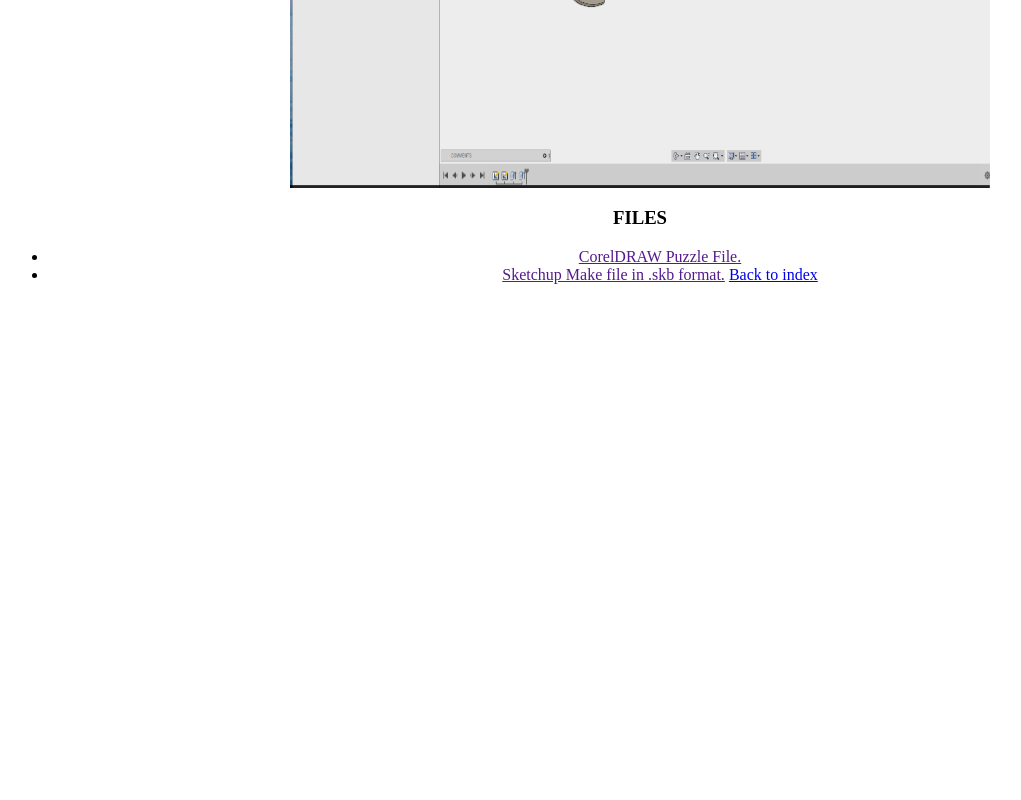
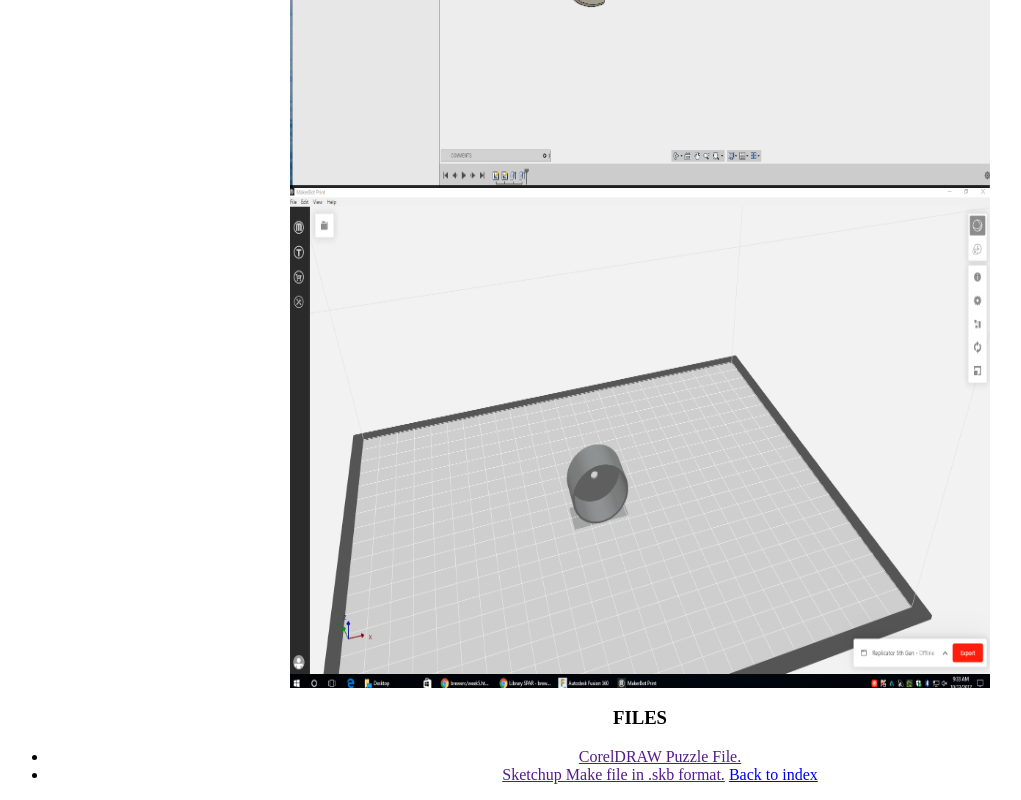
Before and after one commit to wrafab/brewerc, a plain HTML site: page week5.html in a window 1280 px wide. Shown: the part 378-1178 px from the top of the page, without its empty margins (0-1021 px from the left). Before the commit the page ends 800 px from the top, so only its background shows below. Drawn offline with Linux system fonts and the light colour scheme.

Commit message:
Update week5.html

```diff
--- a/week5.html
+++ b/week5.html
@@ -19,6 +19,7 @@ body
 <h1> Week 1 </h1>
   <center>
 <img src="screen.png" style="width:700px;height:500px;class="rotateimg90""><center>
+<img src="makerbot.png"style="width:700px;height:500px;class="rotateimg90""><center>
     </center>
   <p>
     <H3>FILES</h3>
```
